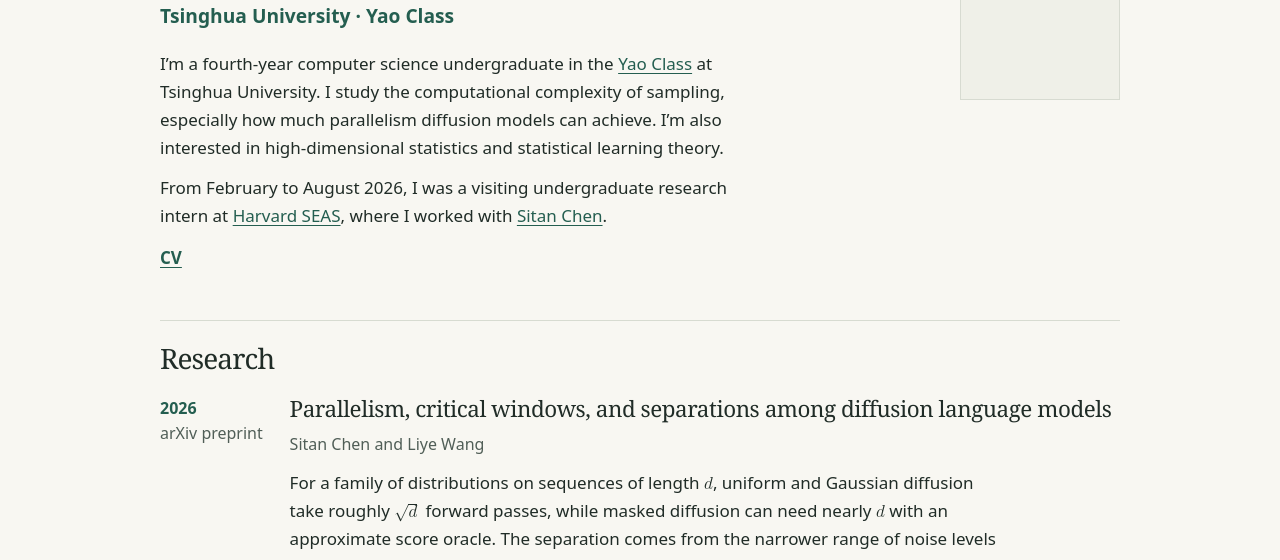
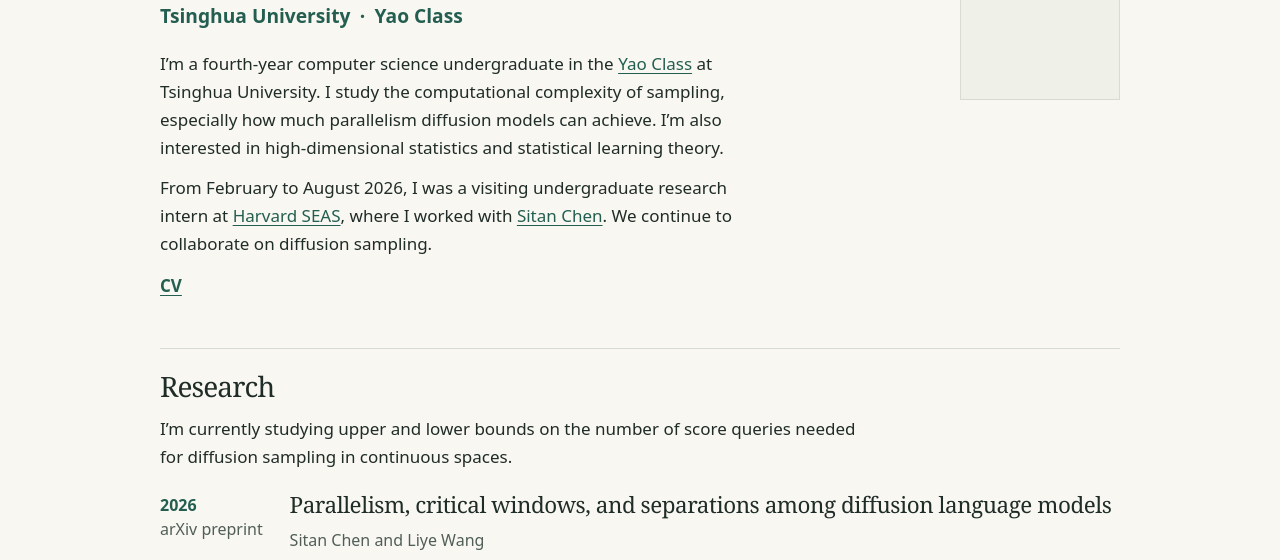
Before and after one commit to Prince-Polo/prince-polo.github.io, a plain HTML site: page index.html in a window 1280 px wide. Shown: the part 183-743 px from the top of the page. Drawn offline with Linux system fonts and the light colour scheme.

Commit message:
Update index.html

```diff
--- a/index.html
+++ b/index.html
@@ -28,10 +28,10 @@
     <section class="intro" id="top" aria-labelledby="name">
       <div class="intro-copy">
         <h1 id="name">Liye Wang</h1>
-        <p class="affiliation">Tsinghua University <span aria-hidden="true">·</span> Yao Class</p>
+        <p class="affiliation">Tsinghua University <span class="class-affiliation"><span class="affiliation-divider" aria-hidden="true">·</span> Yao Class</span></p>
         <div class="bio">
           <p>I’m a fourth-year computer science undergraduate in the <a href="https://iiis.tsinghua.edu.cn/en/Yao_Class/About_Yao_Class.htm">Yao Class</a> at Tsinghua University. I study the computational complexity of sampling, especially how much parallelism diffusion models can achieve. I’m also interested in high-dimensional statistics and statistical learning theory.</p>
-          <p>From February to August 2026, I was a visiting undergraduate research intern at <a href="https://seas.harvard.edu/">Harvard SEAS</a>, where I worked with <a href="https://www.sitanchen.com/">Sitan Chen</a>.</p>
+          <p>From February to August 2026, I was a visiting undergraduate research intern at <a href="https://seas.harvard.edu/">Harvard SEAS</a>, where I worked with <a href="https://www.sitanchen.com/">Sitan Chen</a>. We continue to collaborate on diffusion sampling.</p>
         </div>
         <p class="profile-links"><a href="./assets/cv.pdf">CV</a></p>
       </div>
@@ -41,6 +41,7 @@
 
     <section class="section research-section" id="research" aria-labelledby="research-heading">
       <h2 id="research-heading">Research</h2>
+      <p class="current-research">I’m currently studying upper and lower bounds on the number of score queries needed for diffusion sampling in continuous spaces.</p>
       <article class="paper">
         <div class="paper-type"><time datetime="2026-09-17">2026</time><span>arXiv preprint</span></div>
         <div class="paper-body">
```
